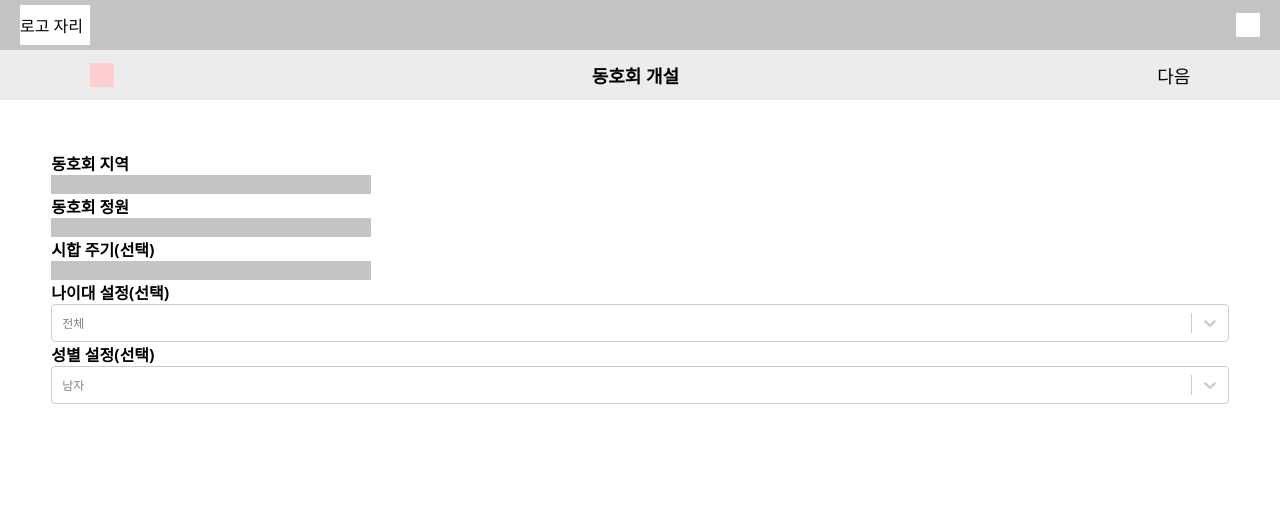
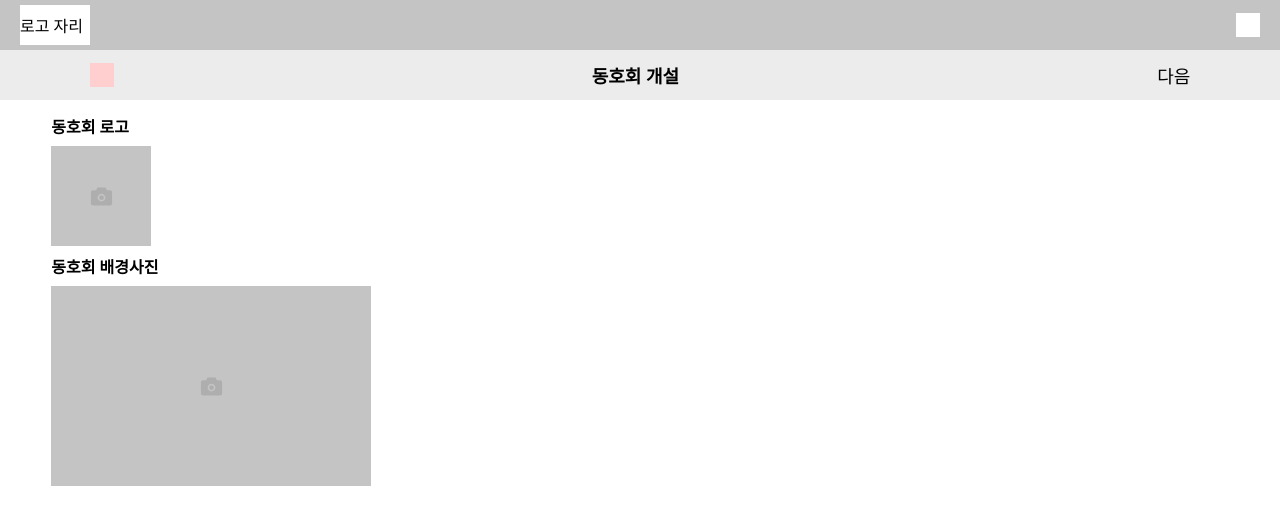
Before and after one commit to dsm-football/football-frontend, a React (Create React App) app: page /clubEstbl in a window 1280 px wide. Shown: the top 524 px of the page. Built offline with nearby package versions, Linux system fonts and the light colour scheme.

Commit message:
⚡️ :: 동호회 개설 동호회 프로필 이미지 삽입 페이지 추가

```diff
--- /dev/null
+++ b/src/components/ClubEstbl/ClubEstblImage.tsx
@@ -0,0 +1,24 @@
+import React from "react";
+import * as S from "./style";
+import { Header, PageMoveHeader } from "../common";
+import { CameraImg } from "../../assets/index";
+const ClubEstblImage = () => {
+  return (
+    <>
+      <Header />
+      <PageMoveHeader />
+      <S.ClubEstblImageWrapper>
+        <S.InputTitle>동호회 로고</S.InputTitle>
+        <S.LogoImageWrapper>
+          <img src={CameraImg} alt="" />
+        </S.LogoImageWrapper>
+        <S.InputTitle>동호회 배경사진</S.InputTitle>
+        <S.BackgroundImageWrapper>
+          <img src={CameraImg} alt="" />
+        </S.BackgroundImageWrapper>
+      </S.ClubEstblImageWrapper>
+    </>
+  );
+};
+
+export default ClubEstblImage;
--- a/src/components/ClubEstbl/style.tsx
+++ b/src/components/ClubEstbl/style.tsx
@@ -35,6 +35,26 @@ export const ClubEstblInputDescription = styled.textarea`
   border: none;
   font-size: 14px;
 `;
+
+// ClubEstblAdditional
 export const ClubEstblAdditionalWrapper = styled(ClubEstblItemWrapper)`
   padding-bottom: 20%;
 `;
+
+// ClubEstblImage
+export const ClubEstblImageWrapper = styled(ClubEstblItemWrapper)`
+  height: 400px;
+  padding: 10px 4%;
+`;
+export const LogoImageWrapper = styled.div`
+  width: 100px;
+  height: 100px;
+  background-color: #c4c4c4;
+  display: flex;
+  justify-content: center;
+  align-items: center;
+`;
+export const BackgroundImageWrapper = styled(LogoImageWrapper)`
+  width: 320px;
+  height: 200px;
+`;
--- a/src/components/index.tsx
+++ b/src/components/index.tsx
@@ -1,3 +1,3 @@
 export { default as ClubManagement } from "./clubManagement/ClubManagement";
-export { default as ClubEstbl } from "./ClubEstbl/ClubEstblAdditional";
+export { default as ClubEstbl } from "./ClubEstbl/ClubEstblImage";
 export { default as Login } from "./login/Login";
```
Also changed, not shown: src/assets/clubEstbl/Camera.svg (renamed from assets/clubEstbl/Camera.svg), src/assets/index.ts (renamed from assets/index.ts), src/containers/clubManagement/ClubManagementContainer.tsx (line endings or trailing spaces).
